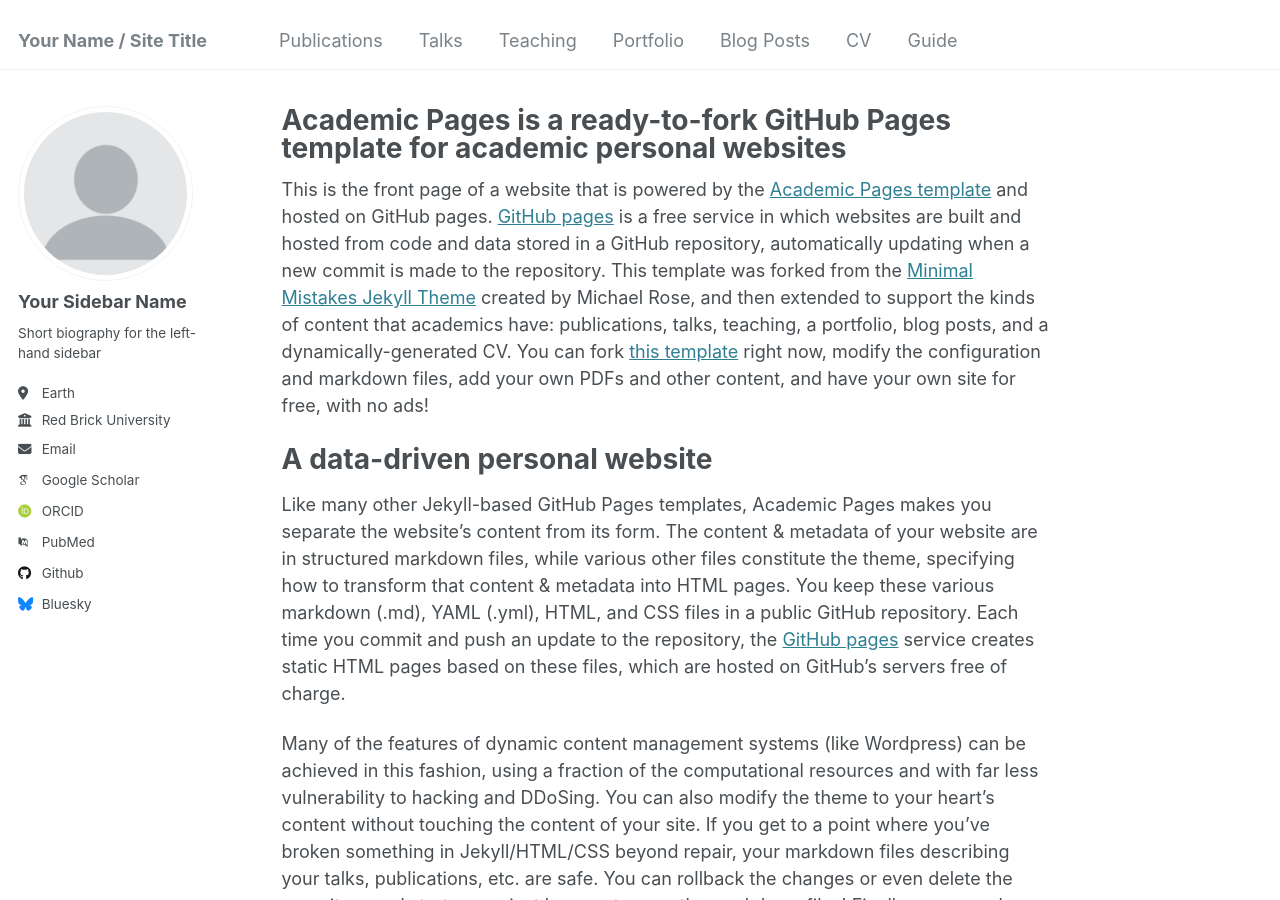
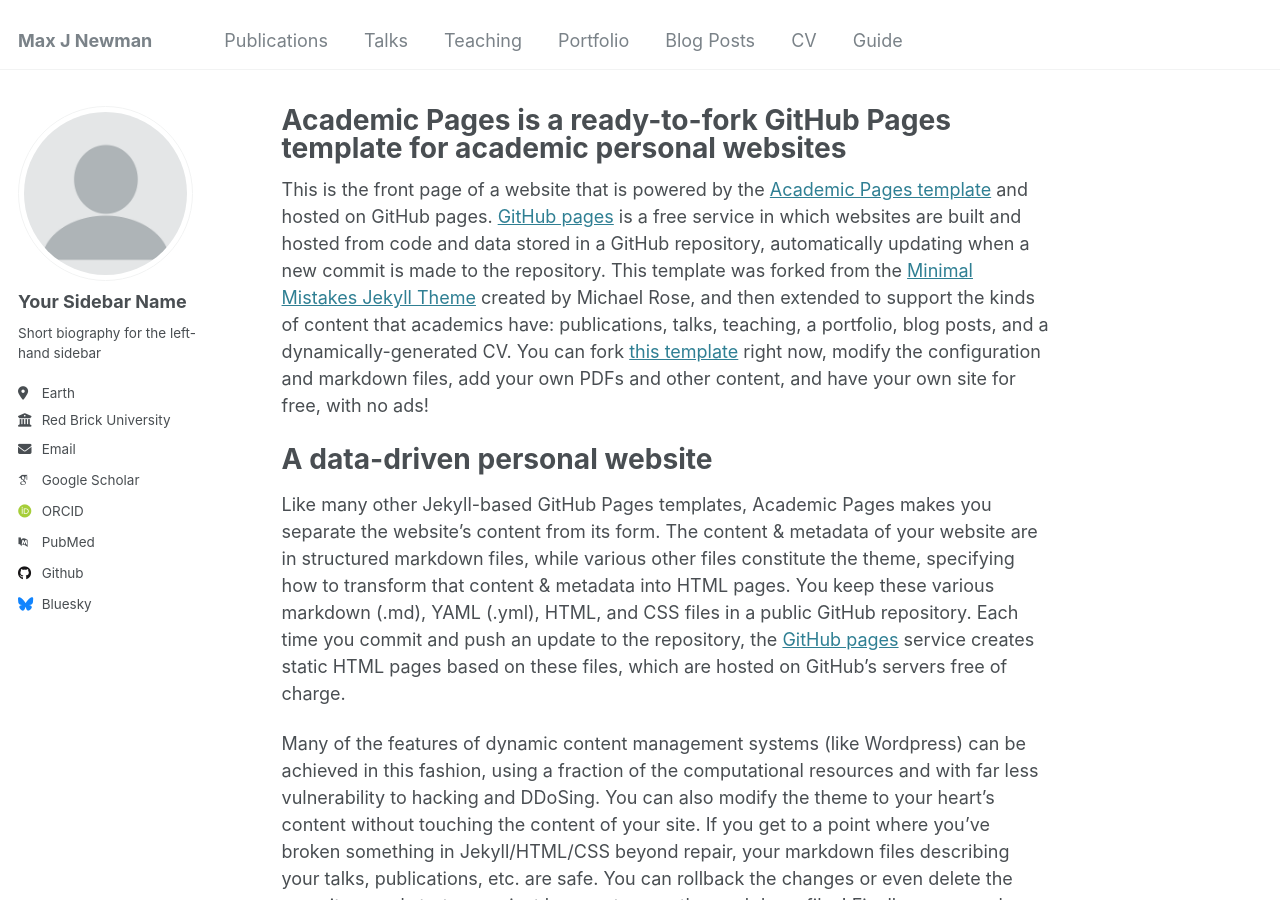
Before and after one commit to max2simi/maxjnewman, a Jekyll site: the page built from _pages/about.md, in a window 1280 px wide and 900 px high. Built offline with Jekyll 4.4.1, drawn with Linux system fonts in a browser that asks for light colours; some web fonts are replaced.

Commit message:
Update _config.yml

```diff
--- a/_config.yml
+++ b/_config.yml
@@ -8,7 +8,7 @@
 
 # Basic Site Settings
 locale                   : "en-US"
-title                    : "Your Name / Site Title"
+title                    : "Max J Newman"
 title_separator          : "-"
 name                     : &name "Max J Newman"
 description              : &description "Max Newman's Website"
```
